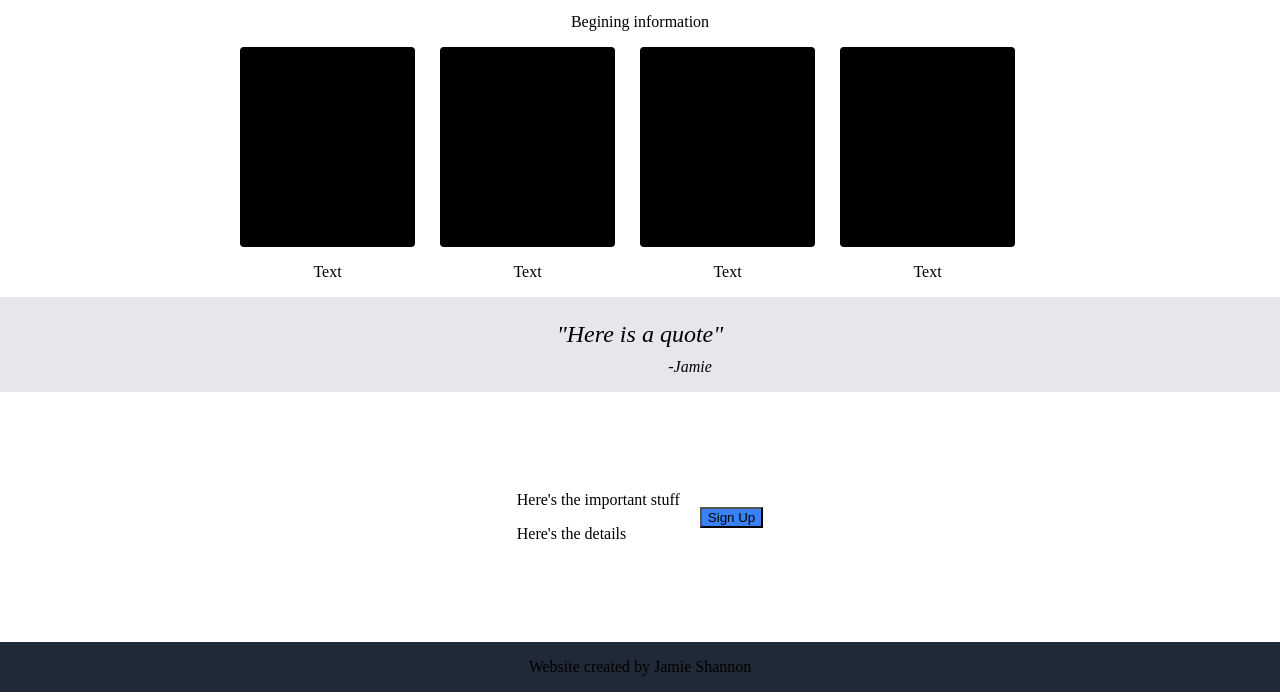
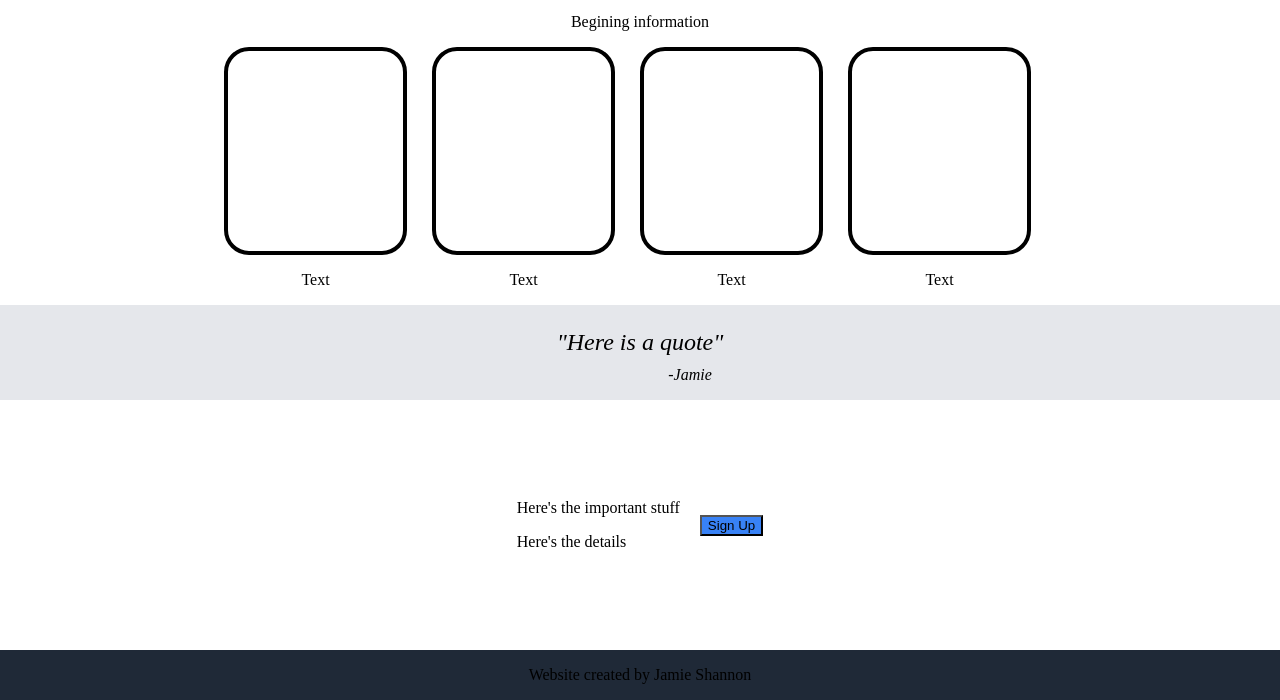
Before and after one commit to shannoj/landing-page, a plain HTML site: page index.html in a window 1280 px wide. Shown: the part 203-903 px from the top of the page. Drawn offline with Linux system fonts and the light colour scheme.

Commit message:
rounded edges of boxes and took out background color

```diff
--- a/style.css
+++ b/style.css
@@ -62,11 +62,10 @@ li {
 }
 
 .box {
-    border-radius: 4px;
+    border: 4px solid black;
+    border-radius: 25px;
     height: 200px;
     width: 175px;
-    outline-color: black;
-    background-color: black;
 }
 
 .third-section {
```
